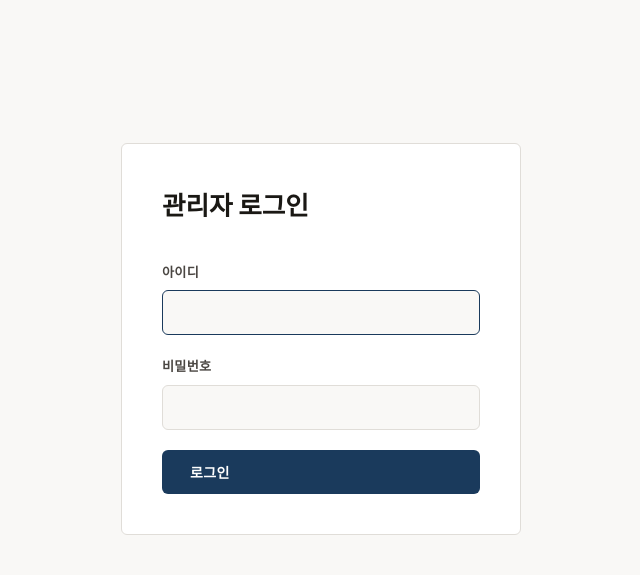
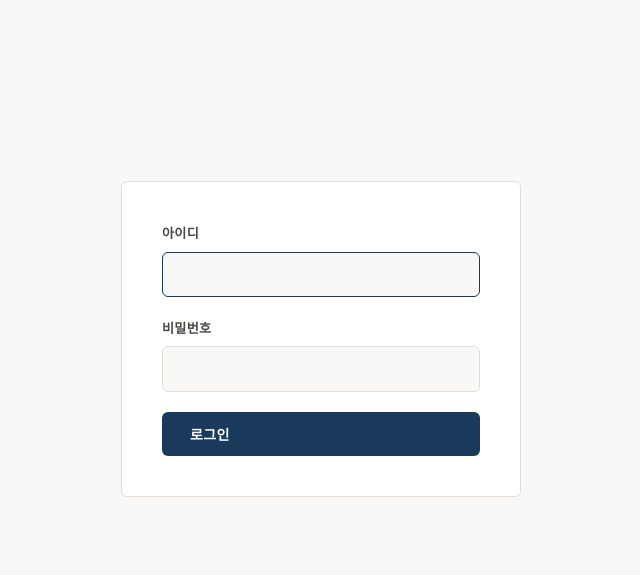
Before and after one commit to junglepark94-alt/portfolio, a Flask app: page /admin/login in a window 1280 px wide. Shown: the part 61-636 px from the top of the page, without its empty margins (319-959 px from the left). Run offline with Flask 3, Linux system fonts and the light colour scheme; data comes from the database, SQL or seed files in the repository.

Commit message:
style: remove title from admin login page
Co-Authored-By: Claude Sonnet 4.6 <noreply@anthropic.com>

```diff
--- a/templates/login.html
+++ b/templates/login.html
@@ -3,7 +3,6 @@
 {% block content %}
 <div class="auth-wrap">
   <div class="auth-box">
-    <h2>관리자 로그인</h2>
     <form method="POST">
       <div class="form-group">
         <label>아이디</label>
```
